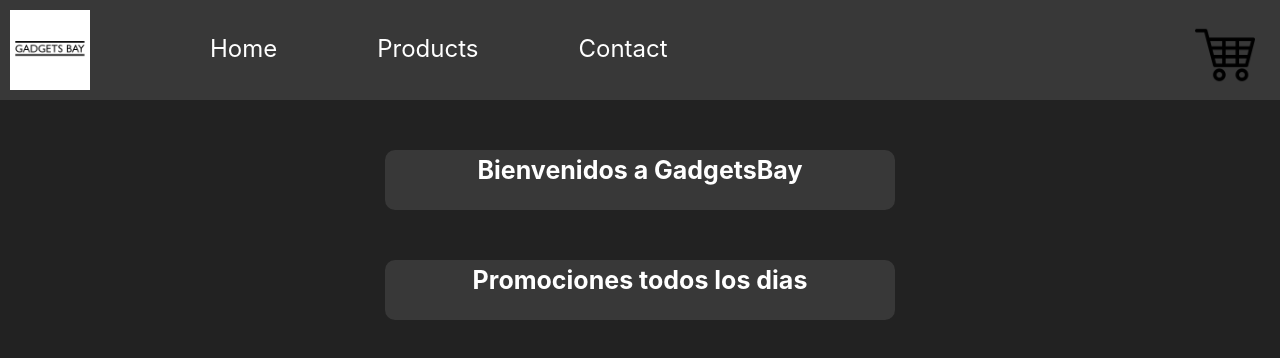
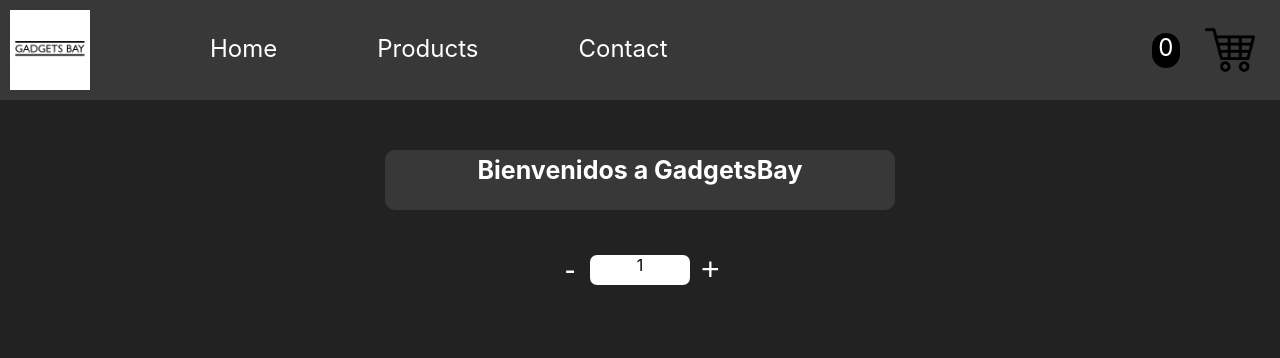
Before and after one commit to NicolasGutik/proyectoDeReact, a React (Create React App) app: page / in a window 1280 px wide. Shown: the top 358 px of the page. Built offline with nearby package versions, Linux system fonts and the light colour scheme.

Commit message:
agregando counter

```diff
--- a/src/App.js
+++ b/src/App.js
@@ -1,20 +1,36 @@
 //Componentes
-import NavBar from './componentes/NavBar';
-import ItemListContainer from './componentes/ItemListContainer';
+import NavBar from './componentes/NavBar/NavBar';
+import ItemListContainer from './componentes/ItemListContainer/ItemListContainer';
 
 // APRENDER=> sisi: spread operator, destructuring, promise (promesas), let, var, arrow functions, string como template literals, map, métodos de arrays (foreach, map, find, filter)
 
 
 
+
 const App = () => {
   return (
+    <>
       <header>
         <NavBar/>
         <ItemListContainer  greetings="Bienvenidos a GadgetsBay" />
-        <ItemListContainer  greetings="Promociones todos los dias" />
       </header>
-
+    </>
   );
 }
 
+
+
+
+/* class App extends Component {
+  contructor(){
+    super();
+    this.state = {
+      counter: 0,
+    };
+  }
+}
+
+ */
+
+
 export default App;
--- a/src/componentes/CartWidget.css
+++ /dev/null
@@ -1,5 +0,0 @@
-#img-Carrito-Compras{
-    width: 60px;
-    margin: 25px;
-    cursor: pointer;
-}
--- /dev/null
+++ b/src/componentes/CartWidget/CartWidget.css
@@ -0,0 +1,16 @@
+#img-Carrito-Compras{
+    width: 60px;
+    margin: 25px;
+    cursor: pointer;
+}
+
+.numero{
+    margin-top: 33px;
+    font-size: x-large;
+    color: white;
+    background-color: black;
+    height: 35px;
+    width: 35px;
+    border-radius: 15px;
+    text-align: center;
+}
--- a/src/componentes/CartWidget.js
+++ b/src/componentes/CartWidget/CartWidget.js
@@ -1,10 +1,13 @@
 import './CartWidget.css'
-import img from '../img/imgCarritoCompras.png';
+import img from '../assets/imgCarritoCompras.png';
 
 const CartWidget = () => {
-  return <div>
+  return (
+  <>
+  <p className="numero">0</p>
   <img src={img}  id="img-Carrito-Compras" alt='img-Carrito-Compras'/>
-  </div>;
+  </>
+  );
 };
 
 export default CartWidget;
--- /dev/null
+++ b/src/componentes/ItemCount/ItemCount.js
@@ -0,0 +1,55 @@
+import './ItemCounter.css';
+
+import {useState} from "react"
+
+const ItemCount = (props) => {
+
+    const [mensaje, setMensaje] = useState("")
+
+    const [quantity,setQuantity] = useState(props.valorInicial)
+
+    function sumar(){
+
+        if (quantity < props.stock){
+            setQuantity(quantity +1)
+        } else {
+            setMensaje('No hay mas stock')
+            setTimeout(()=>{
+                setMensaje("")
+            },3000)
+        }
+    }
+
+    function restar(){
+        if (quantity > props.valorInicial){
+        setQuantity(quantity -1)
+        } else {
+        setMensaje('No podes tener menos de un producto')
+        setTimeout(()=>{
+            setMensaje("")
+        },3000)
+    }
+    }
+
+    return(
+        <>
+            <div className="itemCounter">
+                <div>
+                    <button type="button" onClick={restar} className="boton">-</button>
+                </div>
+                <div className="quantity">
+                    <label>{quantity}</label>
+                </div>
+                <div>
+                    <button type="button" onClick={sumar} className="boton">+</button>
+                </div>
+            </div>
+            <div className="ad">
+                <p className="advertencia">{mensaje}</p>
+            </div>
+        </>
+
+    )
+}
+
+export default ItemCount
--- /dev/null
+++ b/src/componentes/ItemCount/ItemCounter.css
@@ -0,0 +1,29 @@
+.itemCounter{
+    display: flex;
+    justify-content:center;
+    margin-top: 40px;
+}
+
+.quantity{
+    width: 100px;
+    background-color: white;
+    height: 30px;
+    margin: 5px;
+    text-align: center;
+    border-radius: 7px;
+}
+
+.boton{
+    color: white;
+    height: 30px;
+    border: none;
+    width: 30px;
+    background: none;
+    font-size: xx-large;
+}
+
+.advertencia{
+    color: white;
+    text-align: center;
+    font-size: large;
+}
--- a/src/componentes/ItemListContainer.js
+++ b/src/componentes/ItemListContainer/ItemListContainer.js
@@ -1,10 +1,13 @@
 import './ItemListContainer.css';
+import ItemCount from '../ItemCount/ItemCount';
 
 const ItemListContainer = (props) => {
 return <div>
     <center>
-    <h1 className="titulos">{props.greetings}</h1>
+        <h1 className="titulos">{props.greetings}</h1>
     </center>
+
+    <ItemCount valorInicial = {1} stock = {5}/>
 </div>;
 };
 
--- a/src/componentes/NavBar.js
+++ b/src/componentes/NavBar/NavBar.js
@@ -1,6 +1,6 @@
 import './NavBar.css';
-import CartWidget from '../componentes/CartWidget';
-import img from '../img/Logo-Pagina.png';
+import CartWidget from '../CartWidget/CartWidget';
+import img from '../assets/Logo-Pagina.png';
 
 
 const NavBar =()=>{
```
Also changed, not shown: src/componentes/ItemListContainer/ItemListContainer.css (renamed from src/componentes/ItemListContainer.css), src/componentes/NavBar/NavBar.css (renamed from src/componentes/NavBar.css), src/componentes/assets/Logo-Pagina.png (renamed from src/img/Logo-Pagina.png), src/componentes/assets/imgCarritoCompras.png (renamed from src/img/imgCarritoCompras.png).
